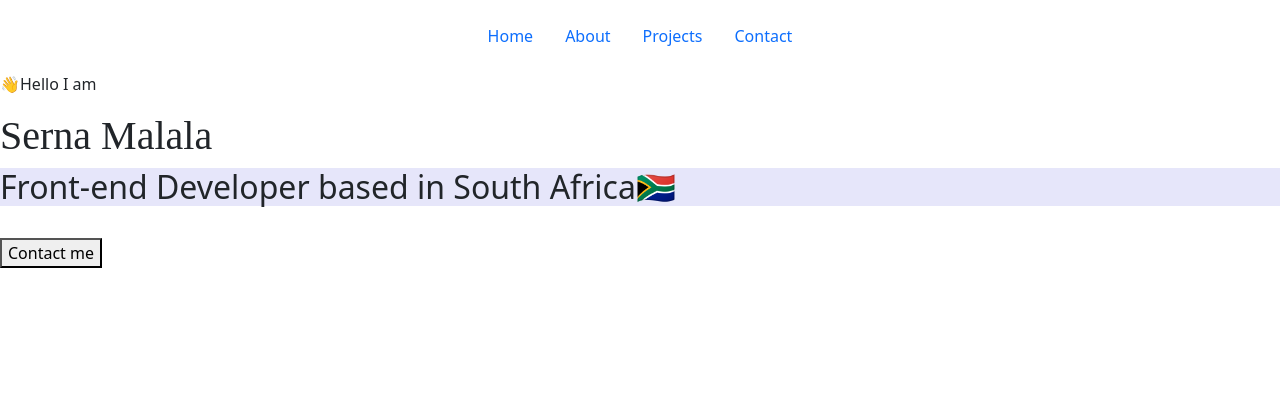
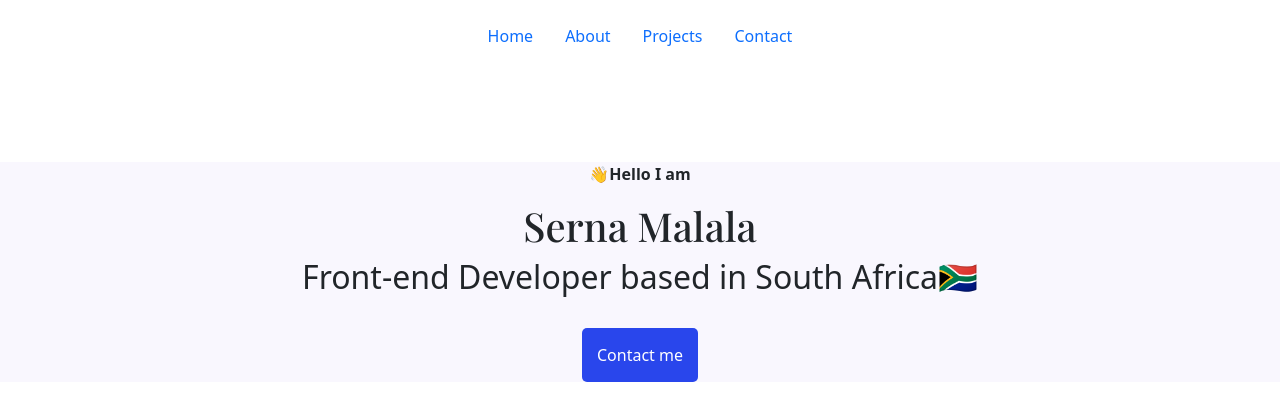
Before and after one commit to sernamalala/SheCodes-Serna-Malala, a plain HTML site: page index.html in a window 1280 px wide. Drawn offline with nearby package versions, Linux system fonts and the light colour scheme; a web font is replaced by a local one.

Commit message:
Updated the CSS of the portfolio page

```diff
--- a/Styles/portfolio.css
+++ b/Styles/portfolio.css
@@ -1,6 +1,21 @@
 h1 {
-  font-family: "Mulish", serif;
+  font-family: "Playfair Display", serif;
 }
-h2 {
-  background-color: lavender;
+.hero {
+  background: #f9f7fe;
+  text-align: center;
+  margin-top: 90px;
+  margin-bottom: 70px;
 }
+
+.hero p {
+  font-weight: bold;
+}
+
+.contact {
+  background-color: #2946ec;
+  color: white;
+  padding: 15px;
+  border-radius: 5px;
+  border: none;
+}
```
